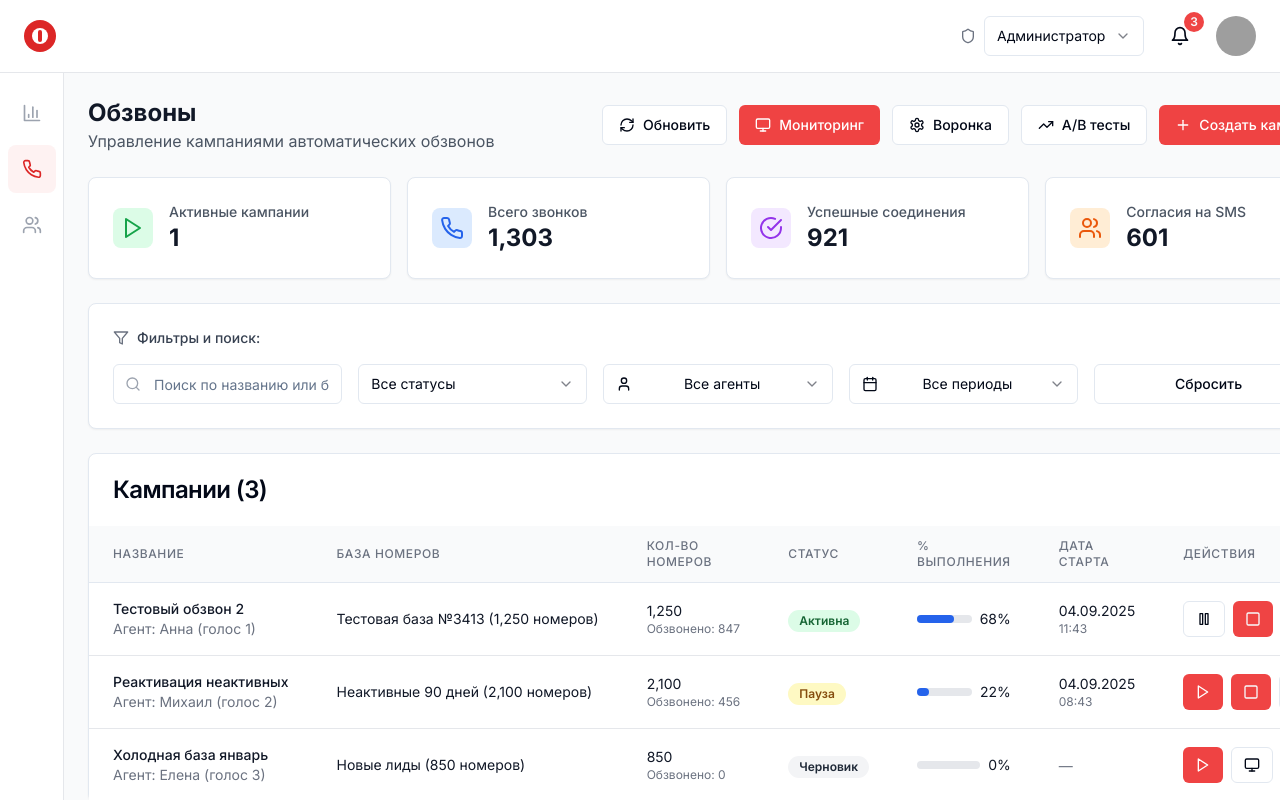
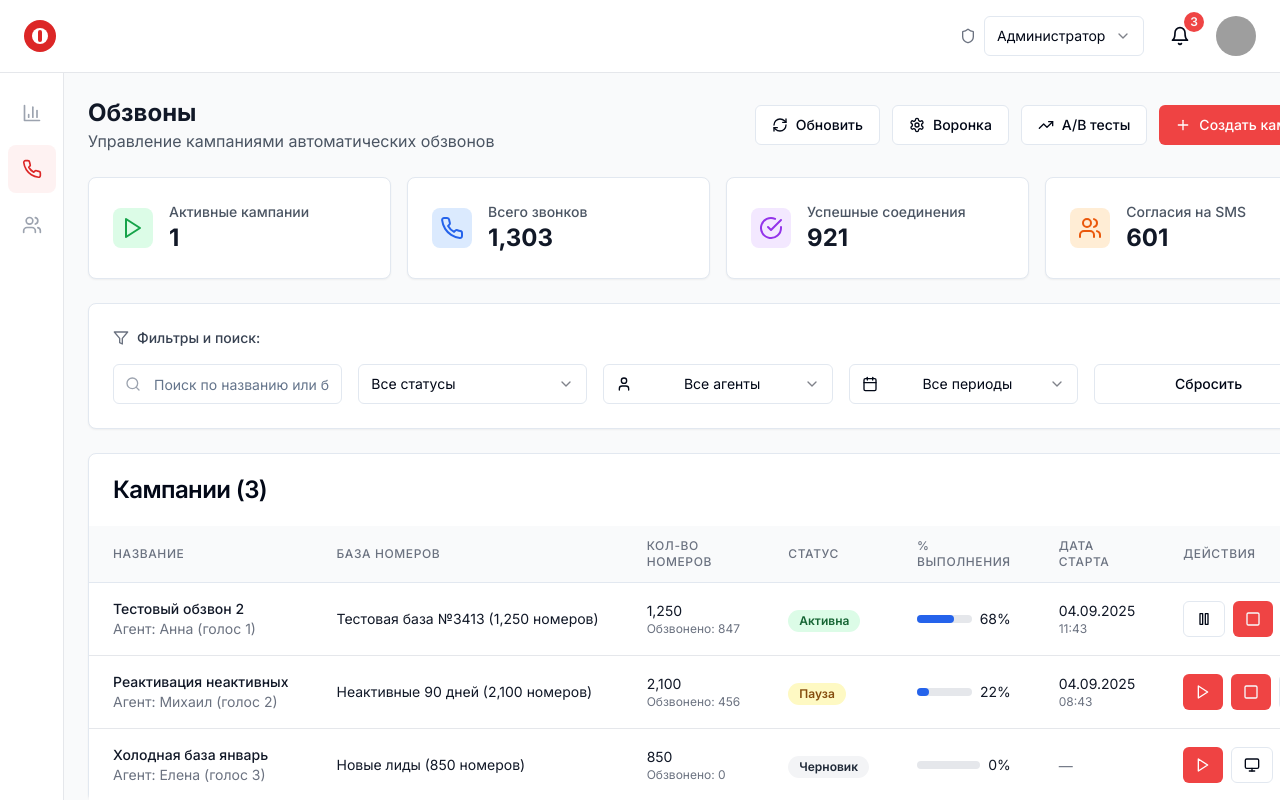
Before and after one commit to Nik-Kns/hantico-call-center, a Next.js app: page /obzvoni in a window 1280 px wide. Shown: the top 800 px of the page. Built offline with nearby package versions, Linux system fonts and the light colour scheme; grey boxes are pictures that could not be loaded.

Commit message:
ui(obzvoni): убрать кнопку 'Мониторинг' из верхней панели

```diff
--- a/src/app/obzvoni/page.tsx
+++ b/src/app/obzvoni/page.tsx
@@ -215,12 +215,6 @@ export default function ObzvoniPage() {
             <RefreshCw className={`h-4 w-4 mr-2 ${isLoading ? 'animate-spin' : ''}`} />
             Обновить
           </Button>
-
-          <Button onClick={() => router.push('/obzvoni/monitor')}>
-            <Monitor className="h-4 w-4 mr-2" />
-            Мониторинг
-          </Button>
-
 
 
           <Button variant="outline" onClick={() => router.push('/obzvoni/funnel')}>
```
